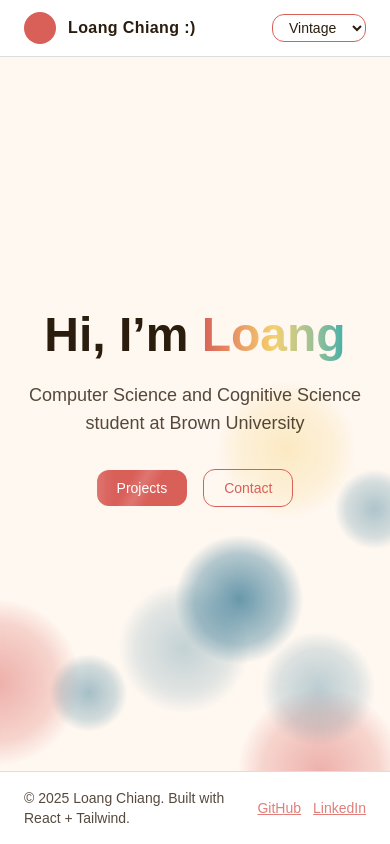
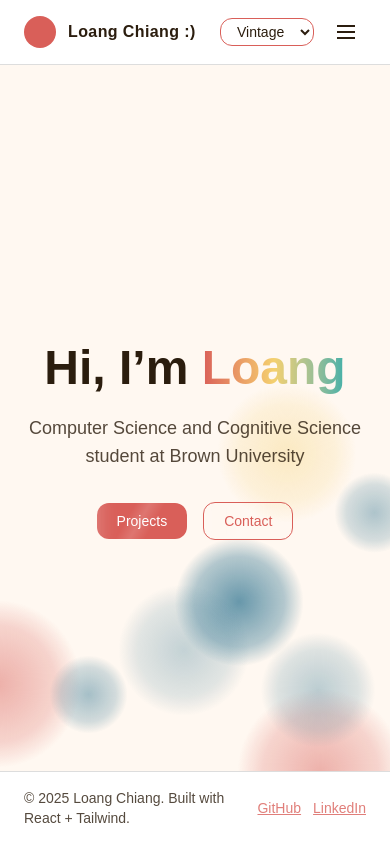
Before and after one commit to loang-chiang/personal_website, a Next.js app: page / in a window 390 px wide. Built offline with nearby package versions, Linux system fonts and the light colour scheme.

Commit message:
Phone display improvements

```diff
--- a/src/app/page.tsx
+++ b/src/app/page.tsx
@@ -65,12 +65,20 @@ export default function HomePage() {
   // ---------------- NAV OVERLAY (cover only, then push) ----------------
   const router = useRouter();
   const [slideOverlay, setSlideOverlay] = useState(false);
+  const navTargetRef = useRef<string | null>(null);
 
   const OVERLAY_IN = { duration: 0.6, ease: [0.16, 1, 0.3, 1] } as const;
 
   const goProjects = () => {
+    navTargetRef.current = "/projects";
     setSlideOverlay(true);
   };
+
+  const goContact = () => {
+    navTargetRef.current = "/contact";
+    setSlideOverlay(true);
+  };
+
 
   return (
     <div className={`${p.bg} ${p.text} min-h-screen flex flex-col antialiased overflow-x-hidden relative`}>
@@ -92,9 +100,12 @@ export default function HomePage() {
             animate={{ y: 0 }}
             transition={OVERLAY_IN}
             onAnimationComplete={() => {
+              const target = navTargetRef.current;
+              if (target) {
                 try { sessionStorage.setItem("routeCovered", "1"); } catch {}
-              router.push("/projects");
-              // No local exit — Projects page will do the reveal.
+                router.push(target);
+                navTargetRef.current = null;
+              }
             }}
           />
         )}
@@ -118,7 +129,8 @@ export default function HomePage() {
           initial={{ opacity: 0, y: 40 }}
           animate={{ opacity: 1, y: 0 }}
           transition={{ duration: 0.8, ease: "easeOut" }}
-            className="mx-auto flex max-w-6xl flex-col items-center justify-center px-6 py-24 text-center mt-32"
+          className="mx-auto flex max-w-6xl flex-col items-center justify-center px-6 py-24 text-center"
+          style={{ minHeight: 'calc(100vh - 120px)' }}
         >
             <h1 className="mt-6 text-5xl/tight font-extrabold md:text-7xl/tight">
               Hi, I’m{" "}
@@ -162,7 +174,12 @@ export default function HomePage() {
                 Projects
               </FancyButton>
 
-              <FancyButton href="#contact" variant="outline" accent={p.accent}>
+              <FancyButton
+                variant="outline"
+                accent={p.accent}
+                onMouseEnter={() => router.prefetch("/contact")}
+                onClick={goContact}
+              >
                 Contact
               </FancyButton>
             </motion.div>
--- a/src/components/Header.tsx
+++ b/src/components/Header.tsx
@@ -1,3 +1,4 @@
+
 "use client";
 
 import { motion, AnimatePresence } from "framer-motion";
@@ -25,6 +26,22 @@ function CircleMark({ color, size = 32 }: { color: string; size?: number }) {
   );
 }
 
+function MenuIcon() {
+  return (
+    <svg width="24" height="24" viewBox="0 0 24 24" fill="none" stroke="currentColor" strokeWidth="2">
+      <path d="M3 12h18M3 6h18M3 18h18" />
+    </svg>
+  );
+}
+
+function CloseIcon() {
+  return (
+    <svg width="24" height="24" viewBox="0 0 24 24" fill="none" stroke="currentColor" strokeWidth="2">
+      <path d="M18 6L6 18M6 6l12 12" />
+    </svg>
+  );
+}
+
 const OVERLAY_IN = { duration: 0.6, ease: [0.16, 1, 0.3, 1] };
 
 export default function Header({ accent, palette, setPalette, palettes }: HeaderProps) {
@@ -37,6 +54,7 @@ export default function Header({ accent, palette, setPalette, palettes }: Header
   }, [accent]);
 
   const [hoveredNav, setHoveredNav] = useState<string | null>(null);
+  const [mobileMenuOpen, setMobileMenuOpen] = useState(false);
 
   // overlay state
   const [overlayOn, setOverlayOn] = useState(false);
@@ -50,12 +68,12 @@ export default function Header({ accent, palette, setPalette, palettes }: Header
       navLockRef.current = false;
       navTargetRef.current = null;
     }
+    setMobileMenuOpen(false); // Close mobile menu on route change
     // eslint-disable-next-line react-hooks/exhaustive-deps
   }, [pathname]);
 
   const normalizePath = (p: string) => {
     try {
-      // Strip query/hash and trailing slashes
       const u = new URL(p, typeof window !== "undefined" ? window.location.origin : "http://localhost");
       const clean = u.pathname.replace(/\/+$/g, "") || "/";
       return clean;
@@ -83,25 +101,16 @@ export default function Header({ accent, palette, setPalette, palettes }: Header
   };
 
   function handleNavClick(e: React.MouseEvent<HTMLAnchorElement>, href: string) {
-    // External links: allow default
     if (!isInternalPath(href)) return;
-
-    // Hash links: allow default
     if (isHashLink(href)) return;
-
-    // Same route: do nothing (no overlay, no navigation)
     if (isSamePath(href)) {
       e.preventDefault();
       return;
     }
-
-    // Going home: let Home run its own intro; no overlay here
     if (normalizePath(href) === "/") {
       try { sessionStorage.setItem("homeIntro", "1"); } catch {}
-      return; // allow Link to navigate normally
+      return;
     }
-
-    // Internal, different route → run overlay then push
     e.preventDefault();
     if (navLockRef.current) return;
     navLockRef.current = true;
@@ -109,9 +118,14 @@ export default function Header({ accent, palette, setPalette, palettes }: Header
     setOverlayOn(true);
   }
 
+  const navLinks = [
+    { name: "Projects", href: "/projects" },
+    { name: "About", href: "/about" },
+    { name: "Contact", href: "/contact" },
+  ];
+
   return (
     <>
-      {/* Route-cover overlay */}
       <AnimatePresence>
         {overlayOn && (
           <motion.div
@@ -127,7 +141,6 @@ export default function Header({ accent, palette, setPalette, palettes }: Header
               try { sessionStorage.setItem("routeCovered", "1"); } catch {}
               navTargetRef.current = null;
               router.push(href);
-              // no need to setOverlayOn(false); next page will mount
             }}
           />
         )}
@@ -143,8 +156,6 @@ export default function Header({ accent, palette, setPalette, palettes }: Header
         <div className="mx-auto flex max-w-6xl items-center justify-between px-6 py-3">
           <div className="flex items-center gap-3">
             <CircleMark color={accent} size={32} />
-
-            {/* Brand → home: let Home play intro. If already on '/', prevent. */}
             <Link
               href="/"
               className="font-semibold tracking-wide hover:underline"
@@ -163,12 +174,9 @@ export default function Header({ accent, palette, setPalette, palettes }: Header
             </Link>
           </div>
 
+          {/* Desktop nav */}
           <nav className="hidden md:flex items-center gap-6 text-sm font-medium">
-            {[
-              { name: "Projects", href: "/projects" },
-              { name: "About", href: "/about" },
-              { name: "Contact", href: "/contact" }, // use full page for consistency
-            ].map((item) => {
+            {navLinks.map((item) => {
               const current = isSamePath(item.href);
               return (
                 <Link
@@ -180,7 +188,6 @@ export default function Header({ accent, palette, setPalette, palettes }: Header
                   onClick={(e) => handleNavClick(e, item.href)}
                   aria-current={current ? "page" : undefined}
                 >
-                  {/* hover fill */}
                   <motion.div
                     className="absolute inset-0 rounded-lg"
                     style={{ backgroundColor: accent }}
@@ -191,7 +198,6 @@ export default function Header({ accent, palette, setPalette, palettes }: Header
                     }}
                     transition={{ duration: 0.2, ease: "easeOut" }}
                   />
-                  {/* label */}
                   <motion.span
                     className="relative z-10"
                     animate={{ color: hoveredNav === item.name && !current ? accent : "inherit" }}
@@ -199,7 +205,6 @@ export default function Header({ accent, palette, setPalette, palettes }: Header
                   >
                     {item.name}
                   </motion.span>
-                  {/* underline */}
                   <motion.div
                     className="absolute bottom-0 left-0 right-0 h-0.5 rounded-full"
                     style={{ backgroundColor: accent }}
@@ -212,6 +217,7 @@ export default function Header({ accent, palette, setPalette, palettes }: Header
             })}
           </nav>
 
+          <div className="flex items-center gap-3">
             {/* Palette selector */}
             <motion.select
               value={palette}
@@ -235,7 +241,54 @@ export default function Header({ accent, palette, setPalette, palettes }: Header
                 </option>
               ))}
             </motion.select>
+
+            {/* Mobile menu button */}
+            <button
+              className="md:hidden p-2"
+              onClick={() => setMobileMenuOpen(!mobileMenuOpen)}
+              aria-label="Toggle menu"
+            >
+              {mobileMenuOpen ? <CloseIcon /> : <MenuIcon />}
+            </button>
           </div>
+        </div>
+
+        {/* Mobile menu */}
+        <AnimatePresence>
+          {mobileMenuOpen && (
+            <motion.nav
+              initial={{ height: 0, opacity: 0 }}
+              animate={{ height: "auto", opacity: 1 }}
+              exit={{ height: 0, opacity: 0 }}
+              transition={{ duration: 0.3, ease: "easeInOut" }}
+              className="md:hidden overflow-hidden border-t"
+              style={{ borderColor: "var(--header-border, #ddd)" }}
+            >
+              <div className="px-6 py-4 space-y-2">
+                {navLinks.map((item) => {
+                  const current = isSamePath(item.href);
+                  return (
+                    <Link
+                      key={item.name}
+                      href={item.href}
+                      className={`block px-4 py-3 rounded-lg text-sm font-medium transition-colors ${
+                        current ? "opacity-60 pointer-events-none" : ""
+                      }`}
+                      style={{
+                        backgroundColor: current ? `${accent}20` : "transparent",
+                        color: current ? accent : "inherit",
+                      }}
+                      onClick={(e) => handleNavClick(e, item.href)}
+                      aria-current={current ? "page" : undefined}
+                    >
+                      {item.name}
+                    </Link>
+                  );
+                })}
+              </div>
+            </motion.nav>
+          )}
+        </AnimatePresence>
       </motion.header>
     </>
   );
```
Lines whose indentation alone changed are shown as unchanged.
